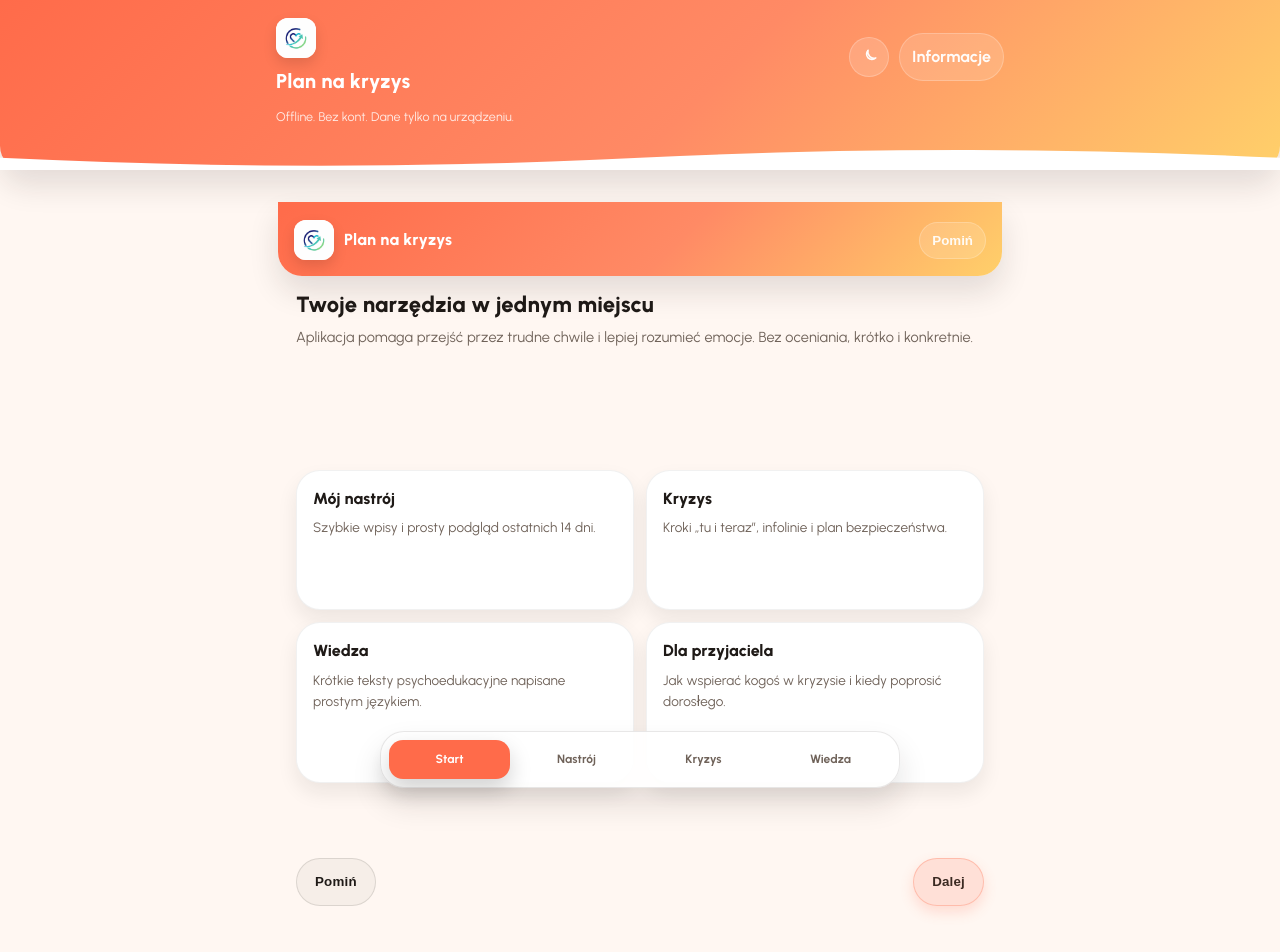
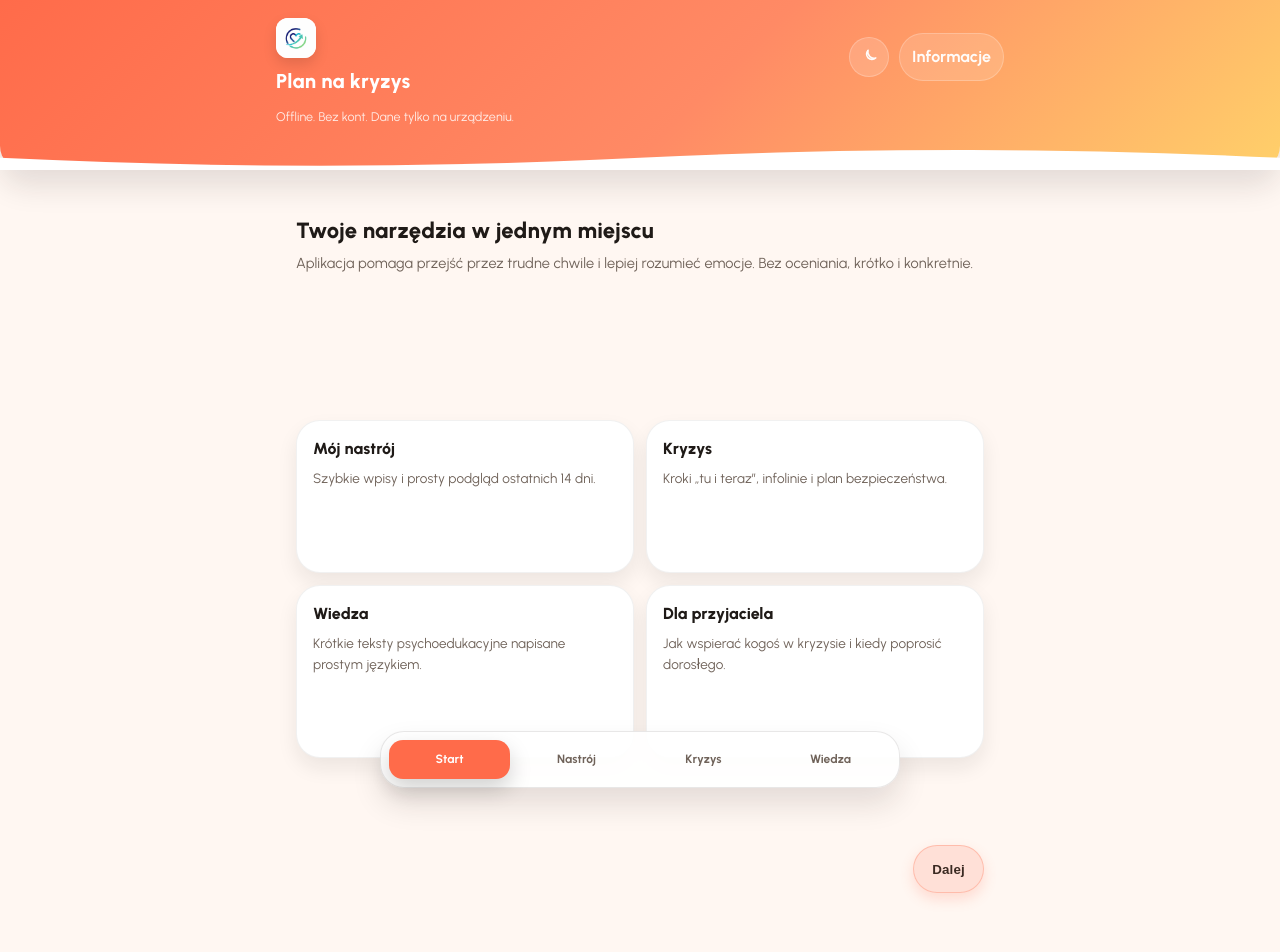
Before and after one commit to TomaszKowalczyk09/plan-na-kryzys, a React (Vite) app: page / in a window 1280 px wide. Shown: the top 952 px of the page. Built offline with nearby package versions, Linux system fonts and the light colour scheme.

Commit message:
feat: implement FirstRunLayout component and refactor routing structure

```diff
--- a/src/App.jsx
+++ b/src/App.jsx
@@ -1,4 +1,4 @@
-import { BrowserRouter, Navigate, Route, Routes } from 'react-router-dom'
+import { BrowserRouter, Navigate, Route, Routes, Outlet } from 'react-router-dom'
 import Layout from './components/Layout.jsx'
 import FirstRunGate from './components/FirstRunGate.jsx'
 import Dashboard from './pages/Dashboard.jsx'
@@ -10,6 +10,14 @@ import AboutPage from './pages/AboutPage.jsx'
 import PrivacyPage from './pages/PrivacyPage.jsx'
 import TermsPage from './pages/TermsPage.jsx'
 
+function FirstRunLayout() {
+  return (
+    <FirstRunGate>
+      <Outlet />
+    </FirstRunGate>
+  )
+}
+
 export default function App() {
   return (
     <BrowserRouter>
@@ -20,11 +28,7 @@ export default function App() {
           <Route path="/terms" element={<TermsPage />} />
 
           {/* Reszta aplikacji za bramką pierwszego uruchomienia */}
-          <Route
-            path="*"
-            element={
-              <FirstRunGate>
-                <Routes>
+          <Route element={<FirstRunLayout />}>
             <Route path="/" element={<Dashboard />} />
             <Route path="/mood" element={<MoodPage />} />
             <Route path="/crisis" element={<CrisisPage />} />
@@ -32,10 +36,7 @@ export default function App() {
             <Route path="/friend" element={<FriendPage />} />
             <Route path="/about" element={<AboutPage />} />
             <Route path="*" element={<Navigate to="/" replace />} />
-                </Routes>
-              </FirstRunGate>
-            }
-          />
+          </Route>
         </Route>
       </Routes>
     </BrowserRouter>
--- a/src/components/FirstRunGate.jsx
+++ b/src/components/FirstRunGate.jsx
@@ -21,7 +21,6 @@ function FirstRunGateInner({ children }) {
     }
   }
 
-  const onSkip = () => setStep(slidesCount - 1)
   const dotIndex = useMemo(() => Math.min(step, slidesCount - 1), [step])
 
   if (loading) return children
@@ -29,17 +28,7 @@ function FirstRunGateInner({ children }) {
 
   return (
     <div className="onbRoot onbRootWarm">
-      <div className="onbTop onbTopWarm">
-        <div className="onbBrand onbBrandWarm">
-          <img className="onbBrandLogo" src="/logo.svg" alt="Plan na kryzys" />
-          <span>Plan na kryzys</span>
-        </div>
-        {step < slidesCount - 1 ? (
-          <button type="button" className="onbSkip onbSkipWarm" onClick={onSkip}>
-            Pomiń
-          </button>
-        ) : null}
-      </div>
+      {/* usunięto wewnętrzny górny pasek (onbTop) */}
 
       <div className="onbSlide onbSlideWarm">
         {step === 0 ? (
@@ -71,9 +60,7 @@ function FirstRunGateInner({ children }) {
             </div>
 
             <div className="onbCtaRow">
-              <button type="button" className="onbBtn onbBtnGhost onbBtnGhostWarm" onClick={onSkip}>
-                Pomiń
-              </button>
+              <div />
               <button type="button" className="onbBtn onbBtnPrimary onbBtnPrimaryWarm" onClick={() => setStep(1)}>
                 Dalej
               </button>
--- a/src/components/Layout.jsx
+++ b/src/components/Layout.jsx
@@ -6,6 +6,8 @@ import { useCheckInNotifications } from '../hooks/useCheckInNotifications'
 export default function Layout() {
   useCheckInNotifications()
   const { pathname } = useLocation()
+
+  const hideHeader = pathname === '/privacy' || pathname === '/terms'
 
   const systemPrefersDark = useMemo(() => {
     if (typeof window === 'undefined') return false
@@ -47,6 +49,7 @@ export default function Layout() {
 
   return (
     <div className="app">
+      {!hideHeader ? (
         <header className="header">
           <div className="headerInner">
             <div className="brandRow">
@@ -111,13 +114,13 @@ export default function Layout() {
           </div>
           <div className="headerDescription">Offline. Bez kont. Dane tylko na urządzeniu.</div>
         </header>
+      ) : null}
 
       <main className="main">
         <div className="container">
           <Outlet />
         </div>
       </main>
-
 
       <nav className="nav" aria-label="Nawigacja główna">
         <div className="navInner" style={{ '--active': navActiveIndex }}>
```
Lines whose indentation alone changed are shown as unchanged.
